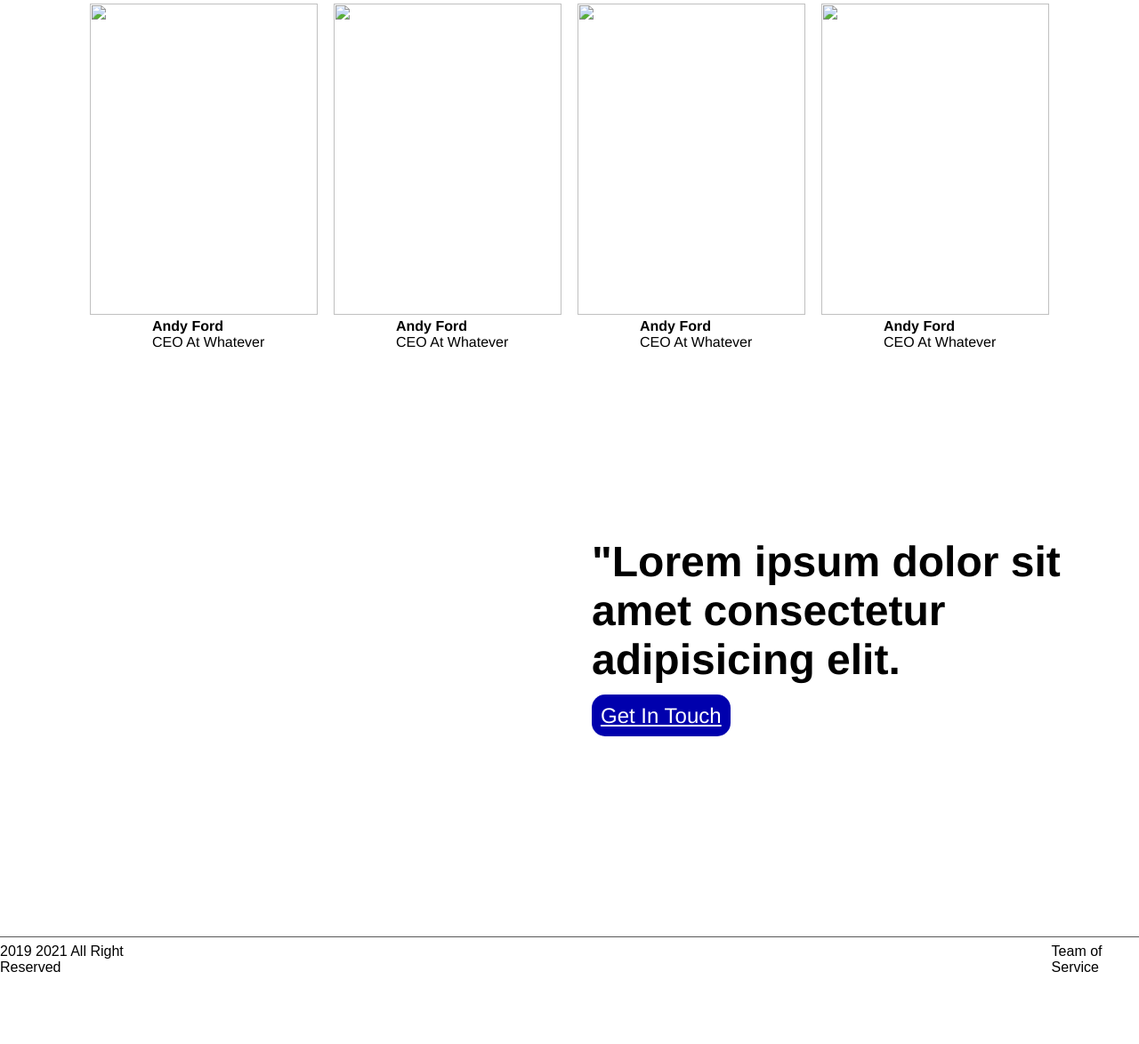
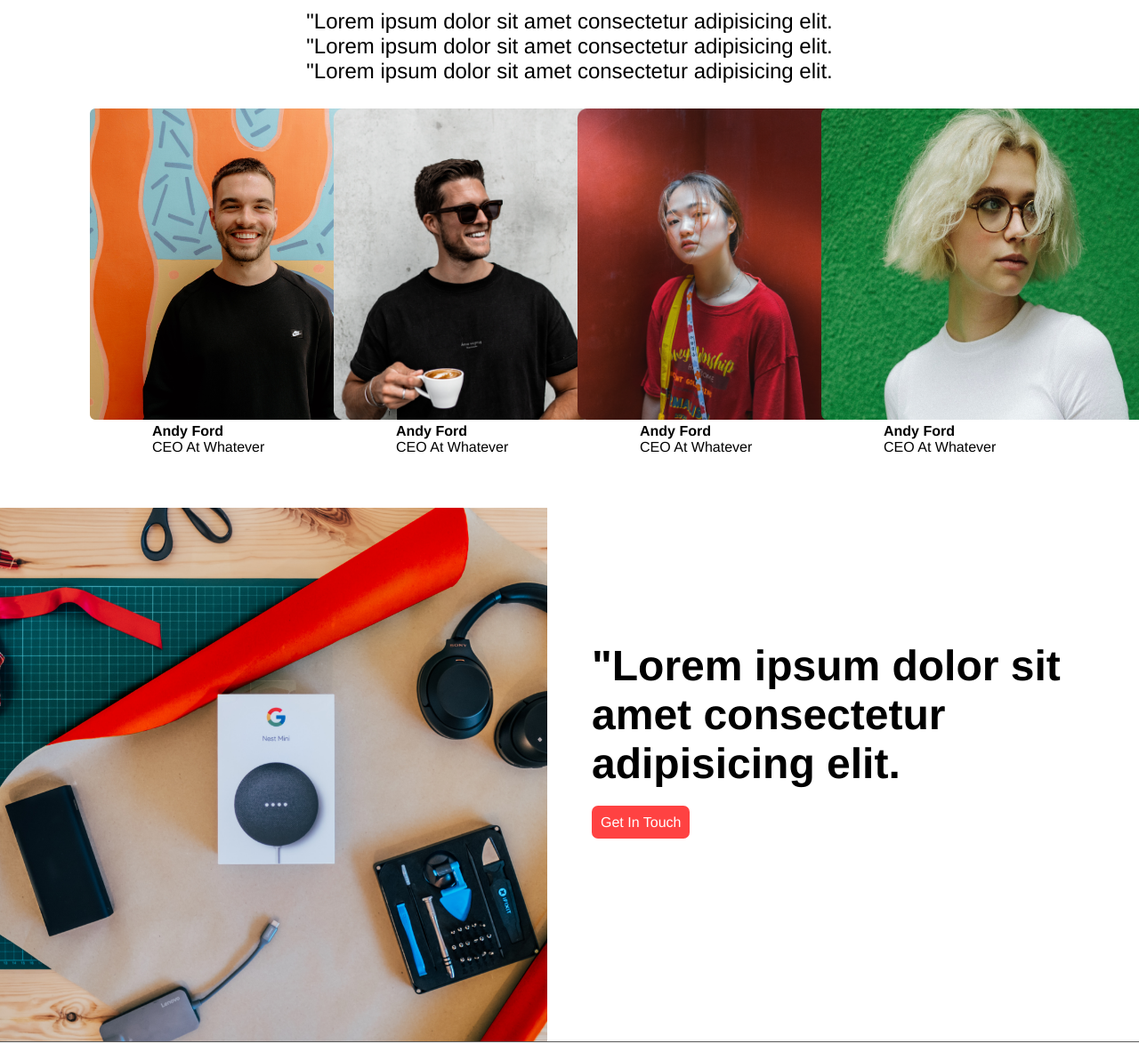
Before and after one commit to Bytehax21/Smit-Assigments, a plain HTML site: page Week 4/index.html in a window 1280 px wide. Shown: the part 8038-9212 px from the top of the page at 89% size. Before the commit the page ends 9142 px from the top, so only its background shows below. Drawn offline with nearby package versions, Linux system fonts and the light colour scheme.

Commit message:
End styling

```diff
--- a/Week 4/index.html
+++ b/Week 4/index.html
@@ -12,7 +12,8 @@
     <title>Document</title>
   </head>
   <body >
-
+    <!-- Muhammad Owais Niazi
+        Roll no: 345360 -->
 
     <nav class="Navbar ">
       <div class="logo animate__animated animate__backInLeft">
@@ -219,7 +220,7 @@ sit ipsum malesuada a, duis volutpat.
           </p>
         </div>
 
-        <!-- another nig code  -->
+        <!-- Another Section   -->
 
 
         <div class="container-11-main">
@@ -240,14 +241,9 @@ sit ipsum malesuada a, duis volutpat.
                   <img class="image-11" src="./Pics/peter-olexa-pL7IreX9AGY-unsplash 103.png" alt="">
               </div>
           </div>
-          <!-- <div class="child-02-main">
-              <div class="child-11-img">
-                  <img class="image-11-02-child" src="./Pics/peter-olexa-pL7IreX9AGY-unsplash 86.png" alt="">
-              </div>
-          </div> -->
+
       </div>
-      <!-- container-11  end -->
-      <!-- container-12  start -->
+
       <div class="cont-12-main">
           <p class="cont-12-text"> “Every single person comes away and says
             wow that s a really slick experience, that was
@@ -258,8 +254,7 @@ sit ipsum malesuada a, duis volutpat.
               <b>Andy Ford</b>
           </div>
       </div>
-      <!-- container-12  end -->
-      <!-- container-13 start -->
+
       <div class="container-13-main">
           <div class="arrow-12">
               <a href="#"></a>
@@ -268,8 +263,7 @@ sit ipsum malesuada a, duis volutpat.
               <i class="fa-solid fa-left-long"></i>
           </div>
       </div>
-      <!-- container-13 end -->
-      <!-- container-14 start -->
+
       <div class="container-14-main">
           <div class="our-serv-main-dv">
               <div class="our-serv-text">
@@ -285,31 +279,30 @@ sit ipsum malesuada a, duis volutpat.
           </div>
           <div class="child-card-01">
               <div class="card-01-img">
-                  <img class="img-14" src="./images/12.png" alt="">
+                  <img class="img-14" src="./Pics/12.png" alt="">
                   <b class="card-text">Andy Ford </b>
                   <p class="card-text">CEO At Whatever</p>
 
               </div>
               <div class="card-01-img">
-                  <img class="img-14" src="./images/Rectangle 40.png" alt="">
+                  <img class="img-14 coffee" src="./Pics/Rectangle 40.png" alt="">
                   <b class="card-text">Andy Ford </b>
                   <p class="card-text">CEO At Whatever</p>
               </div>
               <div class="card-01-img">
-                  <img class="img-14" src="./images/Rectangle 39.png" alt="">
+                  <img class="img-14" src="./Pics/Rectangle 39.png" alt="">
                   <b class="card-text">Andy Ford </b>
                   <p class="card-text">CEO At Whatever</p>
               </div>
               <div class="card-01-img">
-                  <img class="img-14" src="./images/peter-olexa-pL7IreX9AGY-unsplash 103.png" alt="">
+                  <img class="img-14 picy" src="./Pics/peter-olexa-pL7IreX9AGY-unsplash 103.png" alt="">
                   <b class="card-text">Andy Ford </b>
                   <p class="card-text">CEO At Whatever</p>
               </div>
 
           </div>
       </div>
-      <!-- container-15 end -->
-      <!-- container-16 start -->
+
       <div class="cont-16-main">
           <div class="cont-16-img-main">
           </div>
--- a/Week 4/style.css
+++ b/Week 4/style.css
@@ -521,7 +521,7 @@ body{
 
 
 
-/* another nig code   */
+/*  Another Section   */
 
 
 .container-11-main {
@@ -562,7 +562,6 @@ body{
 
 
 
-/* child 01 end div */
 .child-02-main {
   width: 50%;
   height: 450px;
@@ -593,8 +592,7 @@ body{
   box-shadow: 0 8px 15px rgba(0, 0, 0, 0.2);
 }
 
-/* container-11 end */
-/* container-12 start */
+
 .cont-12-main {
   margin-bottom: 100px;
   margin-top: 100px;
@@ -618,7 +616,7 @@ body{
   gap: 10px;
   display: flex;
   align-items: center;
-  margin-top: 15px;
+  /* margin-top: 15px; */
   width: auto;
 
     position: absolute;
@@ -634,17 +632,17 @@ body{
   margin-left: 300px;
 }
 
-/* container-12 end */
-/* container-13 start */
+
 .container-13-main {
   justify-content: flex-end;
   align-items: center;
   flex-direction: column;
   display: flex;
   width: 100%;
+  margin-top: 17%;
   height: 800px;
   background-repeat: no-repeat;
-  background-image: url(./images/Body.png);
+  background-image: url(./Pics/Body.png);
 }
 
 .arrow-12 {
@@ -663,13 +661,12 @@ body{
 }
 
 .fa-solid:hover {
-  background-color: aqua;
-  color: rgb(0, 0, 0);
-  border: 2px solid black;
+  color:  blue;
+  cursor: pointer;
+
 }
 
-/* container-13 end */
-/* container-14 start */
+
 .container-14-main {
   padding-top: 100px;
   width: 100%;
@@ -711,9 +708,7 @@ body{
   height: 400px;
 }
 
-.card-01-img:hover {
-  box-shadow: 0 8px 15px rgba(0, 0, 0, 0.2);
-}
+
 
 .card-01-img {
   border-radius: 15px;
@@ -722,10 +717,16 @@ body{
 }
 
 .img-14 {
-  width: 100%;
+
   height: 350px;
 }
+.coffee{
+  width: fit-content;
+}
 
+.picy{
+  width: 400px;
+}
 .card-text {
   margin-left: 70px;
   width: 100%;
@@ -733,8 +734,7 @@ body{
   font-family: 'Franklin Gothic Medium', 'Arial Narrow', Arial, sans-serif;
 }
 
-/* container-14 end */
-/* container-15 start */
+
 .cont-16-main {
   display: flex;
   justify-content: center;
@@ -750,7 +750,7 @@ body{
   width: 50%;
   height: 600px;
   background-size: cover;
-  background-image: url("./images/Image\ Largecc.png");
+  background-image: url("./Pics/Image\ Largecc.png");
 
 }
 
@@ -774,20 +774,30 @@ body{
 }
 
 .btn-16 {
-  background-color: rgb(0, 0, 173);
-  color: white;
-  border-radius: 15px;
-  padding: 10px;
-  font-size: 1.5rem;
-  font-family: 'Franklin Gothic Medium', 'Arial Narrow', Arial, sans-serif;
+  text-transform: capitalize;
+  border: none;
+  border-radius: 7px;
+  background: none;
+  background-color: var(--red);
+  text-align: center;
+  font-size: 16px;
+  color: var(--secondary-color);
+  padding: 10px 10px;
+  cursor: pointer;
+  transition: all ease-in-out 0.4s;
+  text-decoration-line: none ;
 }
+.btn-16:hover{
 
-/* container-16 end */
+
+background-color: #ce7171;}
+
+
 .footer {
   gap: 1000px;
   display: flex;
   justify-content: center;
   align-items: center;
   width: 100%;
-  height: 50px;
+  height: 150px;
 }
```
Also changed, not shown: Week 4/Pics/Image Largecc.png (added), Week 4/Pics/Rectangle 40.png (added), 1 other file.
